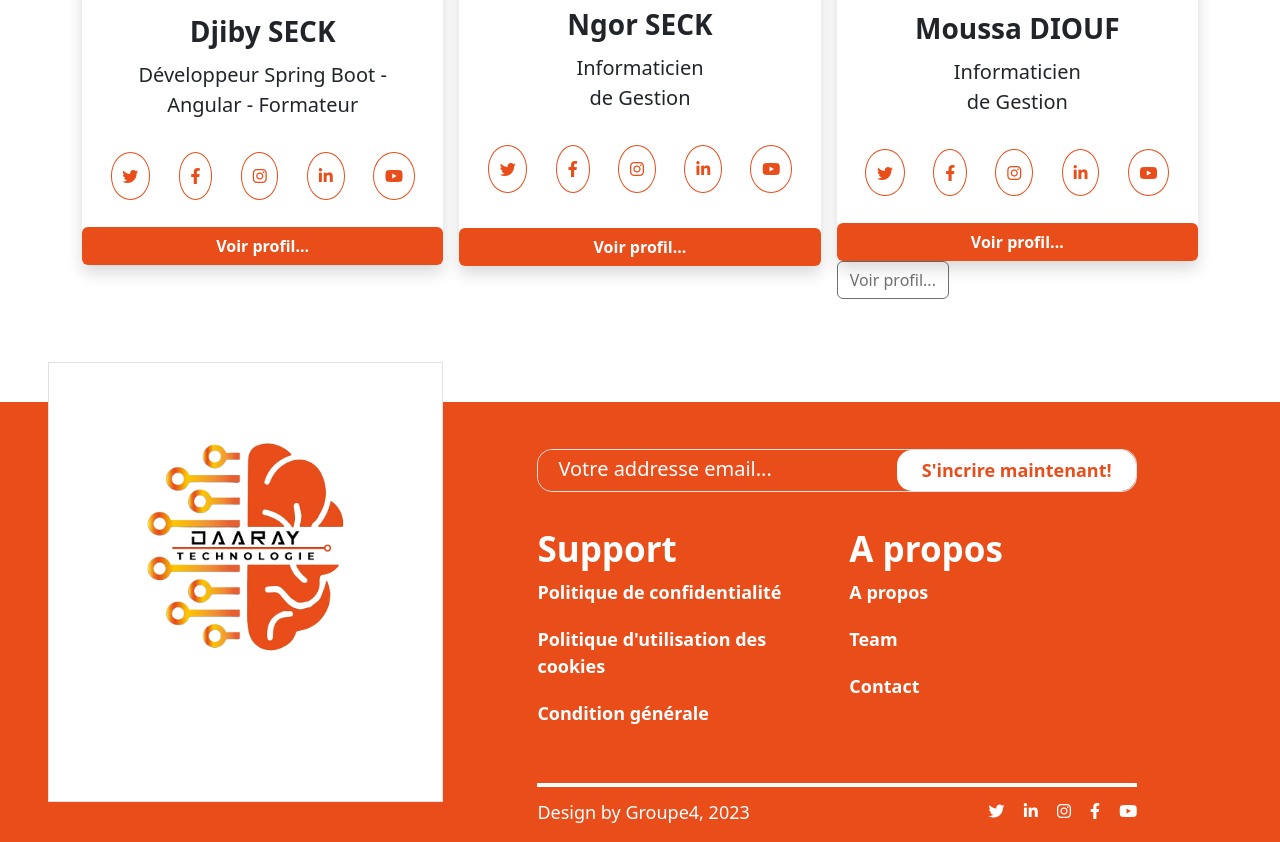
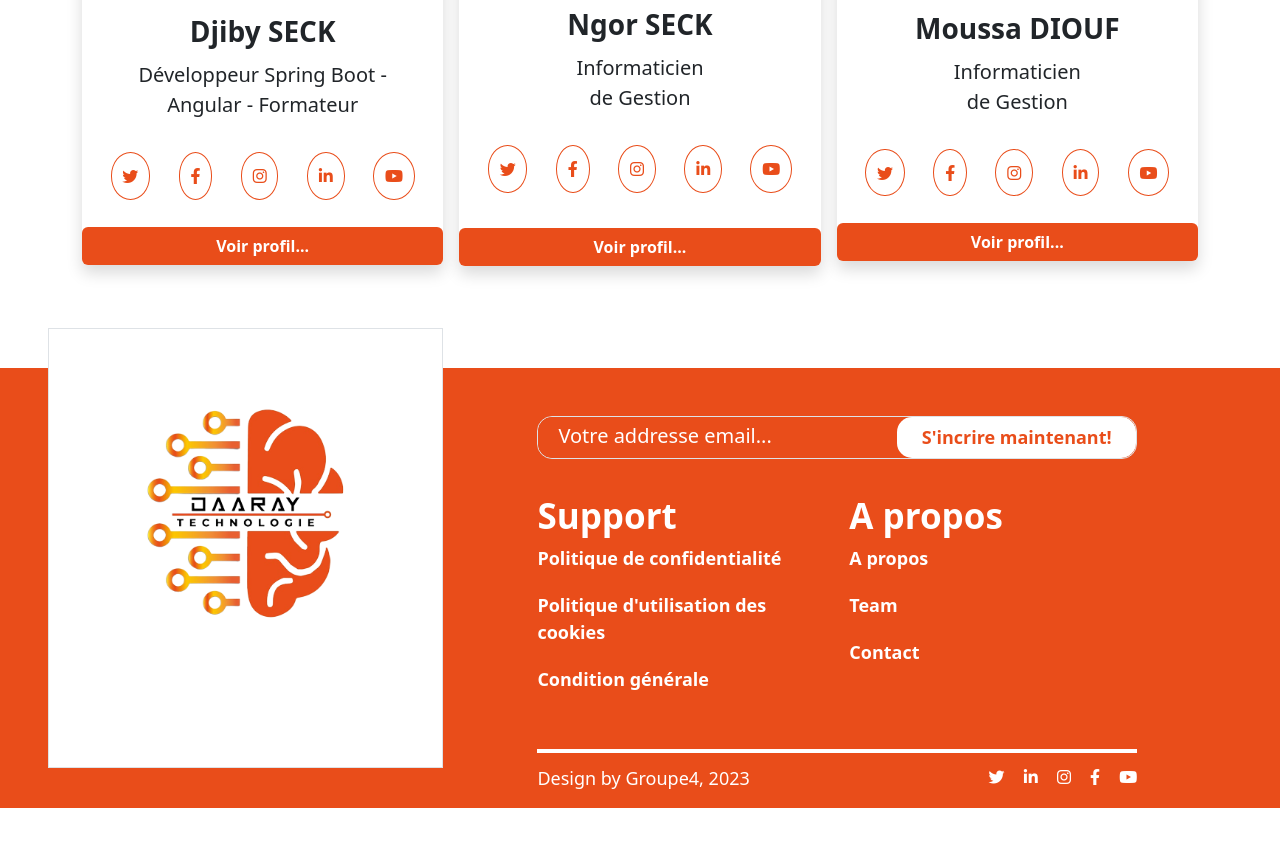
Before and after one commit to Omar-ciber/Groupe4-Brief-Projet-N3, a plain HTML site: page a-propos/a-propos.html in a window 1280 px wide. Shown: the part 1504-2346 px from the top of the page. After the commit the page ends 2312 px from the top, so only its background shows below. Drawn offline with nearby package versions, Linux system fonts and the light colour scheme; some packages are replaced by stand-ins of ours; a script that the page names is missing; files whose address does not match are found by name.

Commit message:
solycommit

```diff
--- a/a-propos/a-propos.html
+++ b/a-propos/a-propos.html
@@ -261,9 +261,6 @@
                     aria-disabled="true">Voir profil...</a>
                   </div>
 
-                  <a href="../a-propos/a-propos.html" class="btn  disabled" tabindex="-1" role="button" aria-disabled="true">Voir profil...</a>
-
-
                 </div>
               </div>
             </div>
```
